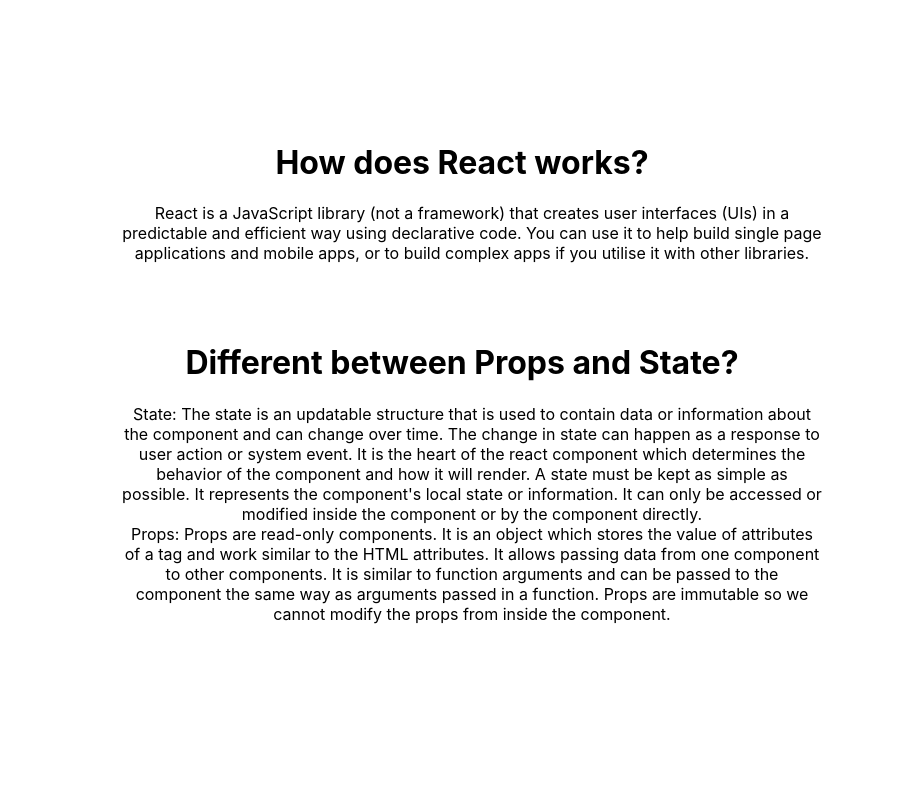
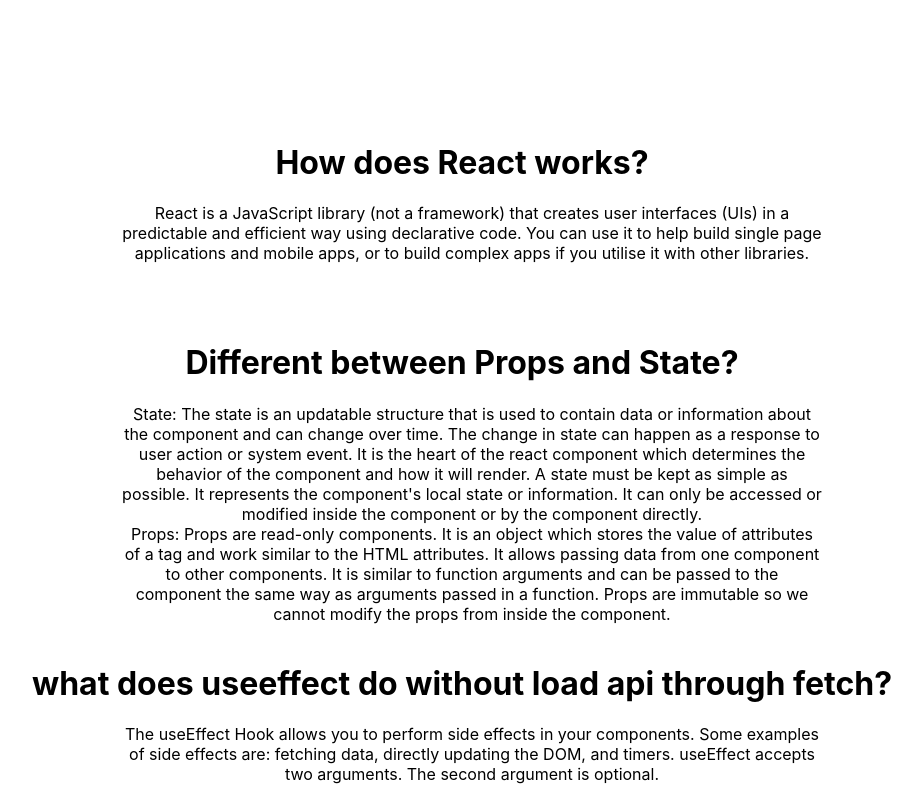
Before and after one commit to atnishat/ultra-active-club, a React (Create React App) app: page / in a window 1280 px wide. Shown: the part 1176-1976 px from the top of the page, without its empty margins (178-1100 px from the left). Before the commit the page ends 1816 px from the top, so only its background shows below. Built offline with nearby package versions, Linux system fonts and the light colour scheme.

Commit message:
last commit

```diff
--- a/src/components/question/Question.css
+++ b/src/components/question/Question.css
@@ -15,3 +15,11 @@
     width: 700px;
     padding-left: 300px;
 }
+.question-3{
+    width: 100%;
+    margin-top: 40px;
+}
+.question-3 p{
+    width: 700px;
+    padding-left: 300px;
+}
--- a/src/components/question/Question.js
+++ b/src/components/question/Question.js
@@ -30,6 +30,12 @@
                        we cannot modify the props from inside the component.</p>
                 </div>
 
+                    <div className='question-3'>
+                        <h1>what does useeffect do without load api through fetch?</h1>
+                        <p>The useEffect Hook allows you to perform side effects in your components.
+                      Some examples of side effects are: fetching data, directly updating the DOM, and timers.
+                      useEffect accepts two arguments. The second argument is optional.</p>
+                    </div>
 
 
 
```
